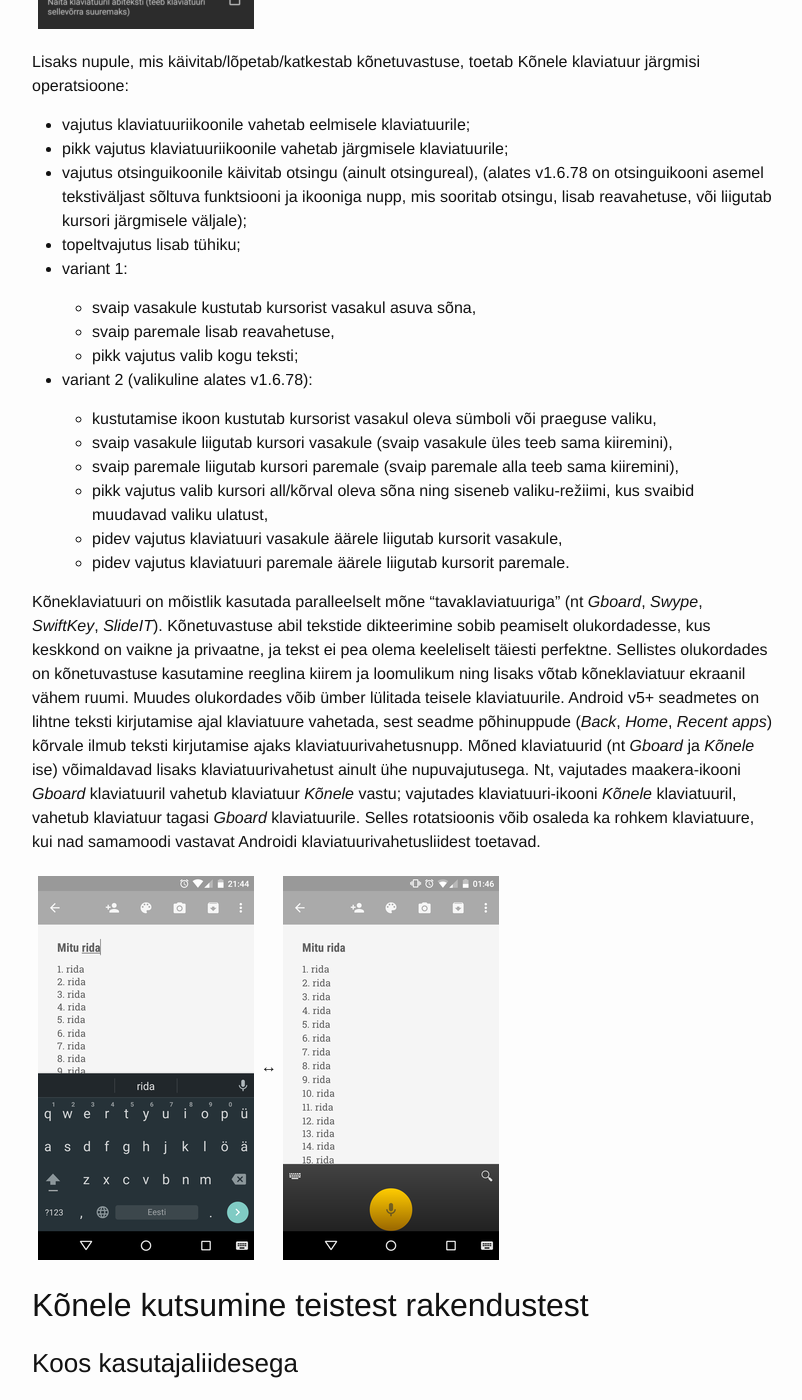
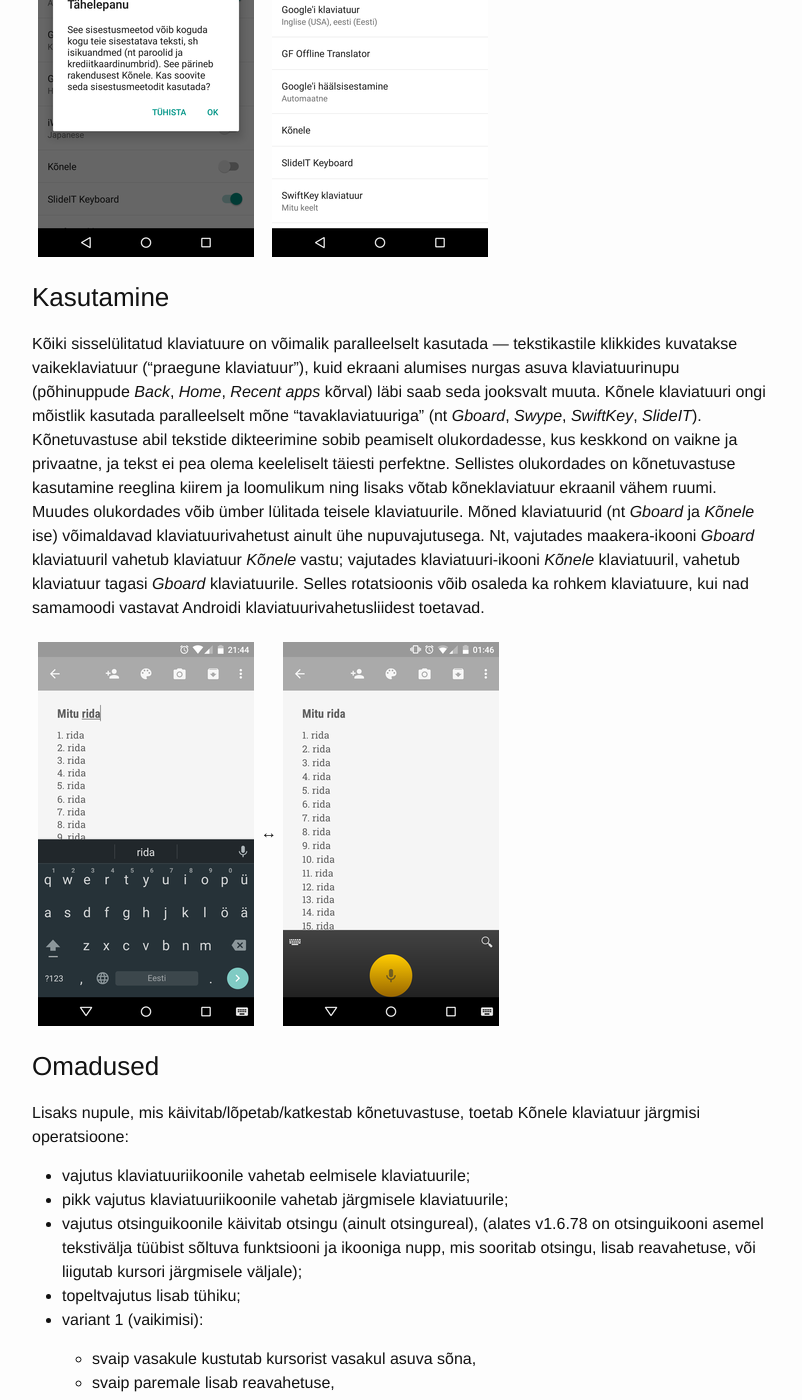
Before and after one commit to Kaljurand/K6nele, a Jekyll site: the page built from docs/et/user_guide.md, in a window 1280 px wide and 1400 px high, scrolled down 6827 px. Shown: the whole window, without its empty margins (238-1040 px from the left). Built offline with Jekyll 4.4.1, drawn with Linux system fonts in a browser that asks for light colours; comment, search, counter and statistics services are not loaded; some of the changed lines change nothing that is shown; some of the changed text lies outside the part shown.

Commit message:
Improve IME doc

```diff
--- a/docs/et/user_guide.md
+++ b/docs/et/user_guide.md
@@ -141,15 +141,28 @@
 Paljudes Androidi rakendustes on tekstikastid, millele vajutades avaneb klaviatuurirakendus,
 nn sisestusmeetod, inglise keeles "input method editor (IME)".
 Kõnele sisaldab endas sellist klaviatuurirakendust, kuid erinevalt traditsioonilisest
-tähtede ja numbritega klahvist on Kõnele klaviatuuril ainult üks nupp, mis
-võimaldab kõnesisendit.
+tähtede ja numbritega klahvistikust on Kõnele klaviatuuril ainult paar klahvi,
+ning kogu tekstisisestus toimub kõne abil.
 
 <img title="Ekraanipilt: klaviatuur ja otsingurida" alt="Ekraanipilt: klaviatuur ja otsingurida." src="{{ site.baseurl }}/images/et/Screenshot_2015-06-14-00-15-41.png">
 <img title="Ekraanipilt: klaviatuur ja märkmerakendus" alt="Ekraanipilt: klaviatuur ja märkmerakendus." src="{{ site.baseurl }}/images/et/Screenshot_2015-06-14-00-23-30.png">
 
-Kõnele klaviatuuri kasutamiseks tuleb see ennem sisse lülitada Androidi süsteemses menüüs
-`Seaded -> Keeled ja sisestamine -> Klaviatuur ja sisestusmeetodid`, valides
-seal Kõnele, ning muutes selle "praeguseks klaviatuuriks".
+### Seadistamine
+
+Kõnele klaviatuuri kasutamiseks tuleb see ennem sisse lülitada Androidi süsteemses
+virtuaalklaviatuurimenüüs.
+Kui Kõnele klaviatuur pole sisse lülitatud, siis on Kõnele seadetes, esimesel kohal, ka
+otselink sellesse menüüsse.
+
+<img title="Ekraanipilt: seadistamine" alt="Ekraanipilt: seadistamine." src="{{ site.baseurl }}/images/et/IMG_20170916_113335.png">
+
+Androidi seadete hierarhias asub vastav menüü üsna sügaval, ning lisaks erineb selle asukoht
+Androidi versiooniti:
+
+- Android v5: `Seaded -> Keeled ja sisestamine -> Klaviatuur ja sisestusmeetodid`
+- uuemad Androidi versioonid: `Seaded -> Täpsemad seaded -> Keel ja klahvistik -> Virtuaalne klaviatuur`
+
+Järgnevad ekraanipildid näitavad klaviatuuri seadistamist Androidis v5.
 
 <img title="Ekraanipilt: Androidi sisestusmeetodite seadistamine" alt="Ekraanipilt: Androidi sisestusmeetodite seadistamine." src="{{ site.baseurl }}/images/et/Screenshot_2014-12-23-19-32-57.png">
 <img title="Ekraanipilt: Androidi vaikeklaviatuuri muutmine" alt="Ekraanipilt: Androidi vaikeklaviatuuri muutmine." src="{{ site.baseurl }}/images/et/Screenshot_2014-12-23-19-33-10.png">
@@ -157,9 +170,27 @@
 <img title="Ekraanipilt: klaviatuuri sisselülitamine" alt="Ekraanipilt: klaviatuuri sisselülitamine." src="{{ site.baseurl }}/images/et/Screenshot_2014-12-23-19-34-00.png">
 <img title="Ekraanipilt: Kõnele on määratud vaikeklaviatuuriks" alt="Ekraanipilt: Kõnele on määratud vaikeklaviatuuriks." src="{{ site.baseurl }}/images/et/Screenshot_2014-12-23-19-34-24.png">
 
-Androidi uuemates versioonides on vastav menüü sügavamal, nt: `Seaded -> Täpsemad seaded -> Keel ja klahvistik -> Virtuaalne klaviatuur`. Kõnele seadetes on ka otselink sellesse menüüsse.
+### Kasutamine
 
-<img title="Ekraanipilt: seadistamine" alt="Ekraanipilt: seadistamine." src="{{ site.baseurl }}/images/et/IMG_20170916_113335.png">
+Kõiki sisselülitatud klaviatuure on võimalik paralleelselt kasutada --- tekstikastile klikkides
+kuvatakse vaikeklaviatuur ("praegune klaviatuur"), kuid ekraani alumises nurgas asuva klaviatuurinupu (põhinuppude _Back_, _Home_, _Recent apps_ kõrval) läbi saab seda jooksvalt muuta.
+Kõnele klaviatuuri ongi mõistlik kasutada paralleelselt mõne "tavaklaviatuuriga"
+(nt _Gboard_, _Swype_, _SwiftKey_, _SlideIT_).
+Kõnetuvastuse abil tekstide dikteerimine sobib peamiselt olukordadesse,
+kus keskkond on vaikne ja privaatne, ja tekst ei pea olema keeleliselt täiesti perfektne.
+Sellistes olukordades on kõnetuvastuse kasutamine reeglina kiirem ja loomulikum
+ning lisaks võtab kõneklaviatuur ekraanil vähem ruumi.
+Muudes olukordades võib ümber lülitada teisele klaviatuurile.
+Mõned klaviatuurid (nt _Gboard_ ja _Kõnele_ ise)
+võimaldavad klaviatuurivahetust ainult ühe nupuvajutusega. Nt, vajutades maakera-ikooni
+_Gboard_ klaviatuuril vahetub klaviatuur _Kõnele_ vastu; vajutades klaviatuuri-ikooni
+_Kõnele_ klaviatuuril, vahetub klaviatuur tagasi _Gboard_ klaviatuurile.
+Selles rotatsioonis võib osaleda ka rohkem klaviatuure,
+kui nad samamoodi vastavat Androidi klaviatuurivahetusliidest toetavad.
+
+<img title="Ekraanipilt: traditsiooniline klaviatuur katab pool märkmerakendusest" alt="Ekraanipilt: traditsiooniline klaviatuur katab pool märkmerakendusest." src="{{ site.baseurl }}/images/et/Screenshot_2015-05-11-21-44-34.png">&harr;<img title="Ekraanipilt: Kõnele katab ainult veerandi märkmerakendusest" src="{{ site.baseurl }}/images/et/Screenshot_2015-06-14-01-46-37.png">
+
+### Omadused
 
 Lisaks nupule, mis käivitab/lõpetab/katkestab kõnetuvastuse, toetab Kõnele
 klaviatuur järgmisi operatsioone:
@@ -167,10 +198,10 @@
 - vajutus klaviatuuriikoonile vahetab eelmisele klaviatuurile;
 - pikk vajutus klaviatuuriikoonile vahetab järgmisele klaviatuurile;
 - vajutus otsinguikoonile käivitab otsingu (ainult otsingureal),
-  (alates v1.6.78 on otsinguikooni asemel tekstiväljast sõltuva funktsiooni ja ikooniga nupp, mis
+  (alates v1.6.78 on otsinguikooni asemel tekstivälja tüübist sõltuva funktsiooni ja ikooniga nupp, mis
   sooritab otsingu, lisab reavahetuse, või liigutab kursori järgmisele väljale);
 - topeltvajutus lisab tühiku;
-- variant 1:
+- variant 1 (vaikimisi):
 
   - svaip vasakule kustutab kursorist vasakul asuva sõna,
   - svaip paremale lisab reavahetuse,
@@ -185,24 +216,7 @@
   - pidev vajutus klaviatuuri vasakule äärele liigutab kursorit vasakule,
   - pidev vajutus klaviatuuri paremale äärele liigutab kursorit paremale.
 
-Kõneklaviatuuri on mõistlik kasutada paralleelselt mõne "tavaklaviatuuriga"
-(nt _Gboard_, _Swype_, _SwiftKey_, _SlideIT_).
-Kõnetuvastuse abil tekstide dikteerimine sobib peamiselt olukordadesse,
-kus keskkond on vaikne ja privaatne, ja tekst ei pea olema keeleliselt täiesti perfektne.
-Sellistes olukordades on kõnetuvastuse kasutamine reeglina kiirem ja loomulikum
-ning lisaks võtab kõneklaviatuur ekraanil vähem ruumi.
-Muudes olukordades võib ümber lülitada teisele klaviatuurile.
-Android v5+ seadmetes on lihtne teksti kirjutamise ajal klaviatuure
-vahetada, sest seadme põhinuppude (_Back_, _Home_, _Recent apps_) kõrvale ilmub teksti kirjutamise
-ajaks klaviatuurivahetusnupp. Mõned klaviatuurid (nt _Gboard_ ja _Kõnele_ ise)
-võimaldavad lisaks klaviatuurivahetust ainult ühe nupuvajutusega. Nt, vajutades maakera-ikooni
-_Gboard_ klaviatuuril vahetub klaviatuur _Kõnele_ vastu; vajutades klaviatuuri-ikooni
-_Kõnele_ klaviatuuril, vahetub klaviatuur tagasi _Gboard_ klaviatuurile.
-Selles rotatsioonis võib osaleda ka rohkem klaviatuure,
-kui nad samamoodi vastavat Androidi klaviatuurivahetusliidest toetavad.
-
-<img title="Ekraanipilt: traditsiooniline klaviatuur katab pool märkmerakendusest" alt="Ekraanipilt: traditsiooniline klaviatuur katab pool märkmerakendusest." src="{{ site.baseurl }}/images/et/Screenshot_2015-05-11-21-44-34.png">&harr;<img title="Ekraanipilt: Kõnele katab ainult veerandi märkmerakendusest" src="{{ site.baseurl }}/images/et/Screenshot_2015-06-14-01-46-37.png">
-
+Lisaks on võimalik teksti sisestada ja muuta [ümberkirjutusreeglite](#ümberkirjutusreeglid) abil (vt allpool).
 
 ## Kõnele kutsumine teistest rakendustest
 
```
